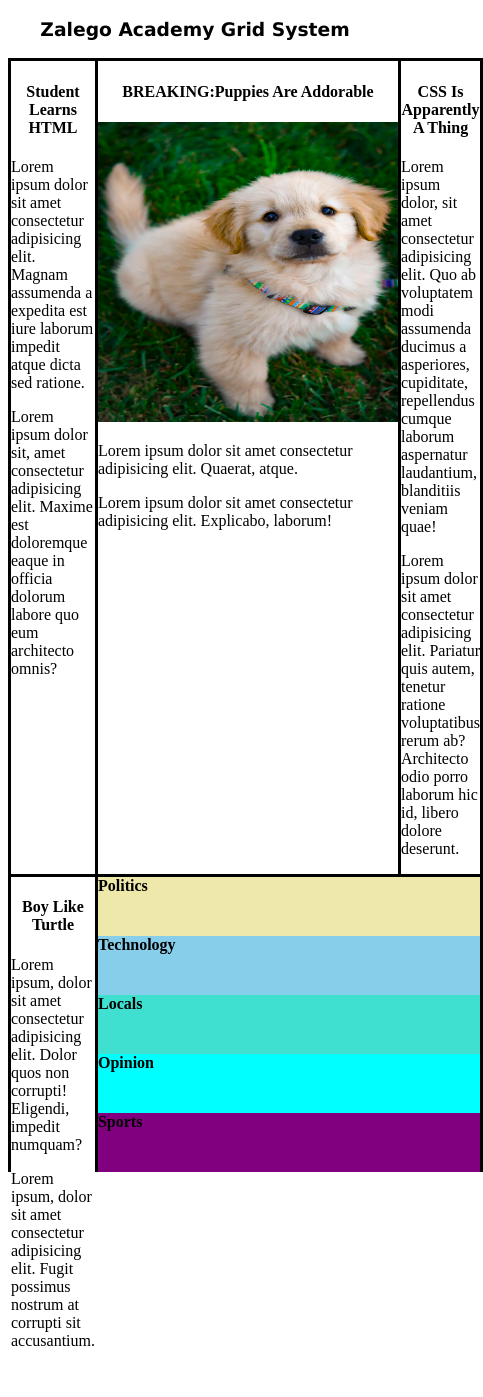
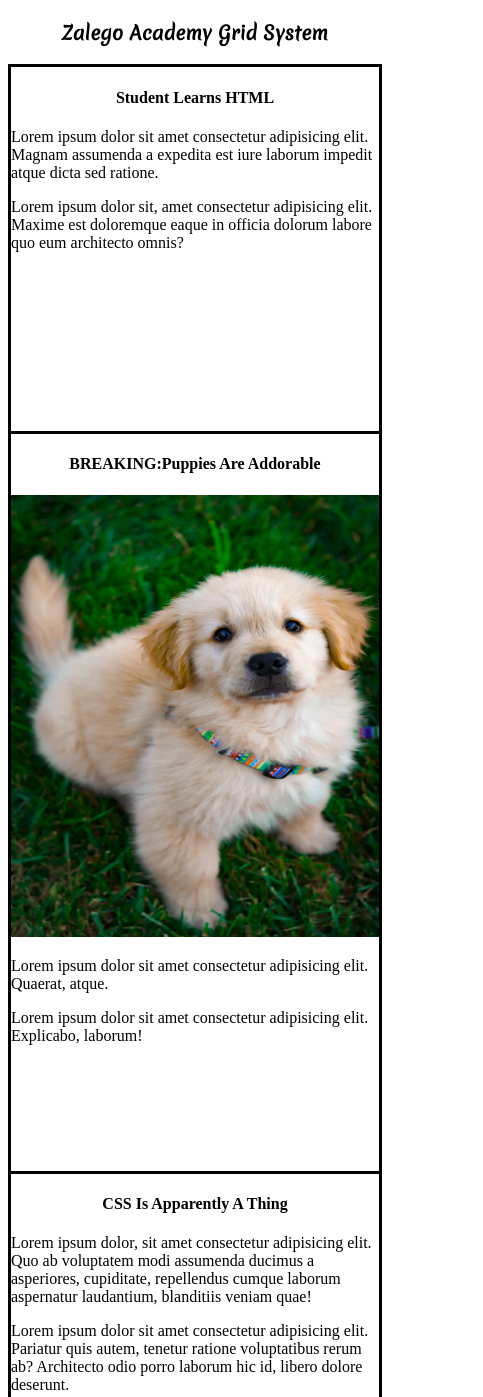
Before and after one commit to Kabaria33/assignment-002-css-grid-layout-with-media-query, a plain HTML site: page index.html in a window 390 px wide. Shown: the top 1397 px of the page, 483 px wide, since content can reach past the window. Before the commit the page ends 1376 px from the top, so only its background shows below. Drawn offline with Linux system fonts and the light colour scheme.

Commit message:
Added wireframe on smaller device

```diff
--- a/index.html
+++ b/index.html
@@ -6,6 +6,7 @@
     <meta name="viewport" content="width=device-width, initial-scale=1.0">
     <title>WIREFRAME DESIGN</title>
     <link rel="stylesheet" href="style.css">
+    <link rel="stylesheet" href="https://fonts.googleapis.com/css?family=Merienda">
 </head>
 <body>
     <h3> Zalego Academy Grid System</h3>
--- a/style.css
+++ b/style.css
@@ -1,6 +1,6 @@
 .container{
     display:grid;
-    grid-template-rows: 1fr 0.12fr 0.12fr 0.12fr 0.12fr 0.12fr ;
+    grid-template-rows: 1fr 0.1fr 0.1fr 0.1fr 0.1fr 0.1fr ;
     grid-template-columns: 1fr 1.2fr 1fr ;
     grid-template-areas:
         "Topleft Main Rightside"
@@ -13,7 +13,7 @@
 
 }
 h3{
-    font-family:Verdana, Geneva, Tahoma, sans-serif;
+    font-family:'Merienda';
     text-align: center;
 
 }
@@ -71,6 +71,51 @@ main{
     border-right-style: solid;
 }
 main img{
-    width:300px;
-    height:300px;
+    width:100%;
+    height:60%;
 }
+@media(max-width:576px){
+    .container{
+        grid-template-columns: 1fr;
+        grid-template-rows:0.5fr 0.5fr 0.5fr 0.5fr 0.1fr 0.1fr 0.1fr 0.1fr 0.1fr;
+        grid-template-areas:
+            "Topleft"
+            "Main"
+            "Rightside"
+            "Bottomleft"
+            "Content1"
+            "Content2"
+            "Content3"
+            "Content4"
+            "Content5"
+
+        ;
+
+    }
+    main{
+        border-top-style: none;
+        border-left-style: solid;
+    }
+    #Rightsidebar{
+        border-top-style: none;
+        border-left-style: solid;
+    }
+    #Bottomleftsidebar{
+        border-bottom-style:solid;
+    }
+    #content1{
+        border-left-style: solid;
+    }
+    #content2{
+        border-left-style: solid;
+    }
+    #content3{
+        border-left-style: solid;
+    }
+    #content4{
+        border-left-style: solid;
+    }
+    #content5{
+        border-left-style: solid;
+    }
+}
```
